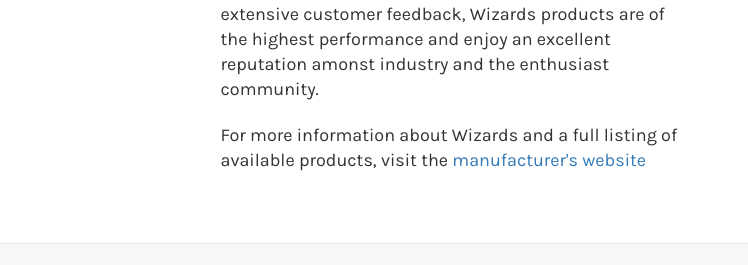
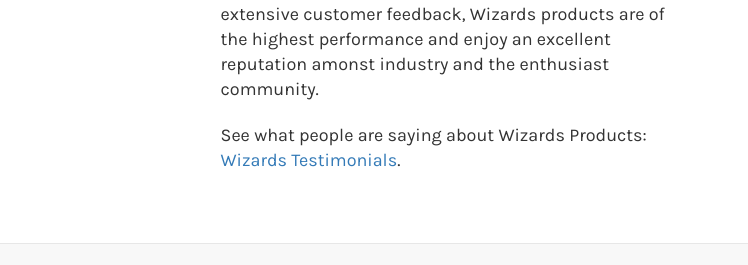
Before and after one commit to chris-osborne/ceejays-site, a plain HTML site: page index.html in a window 1280 px wide. Shown: the part 1815-2080 px from the top of the page, 532-1280 px from the left. Drawn offline with nearby package versions, Linux system fonts and the light colour scheme.

Commit message:
Test update

```diff
--- a/index.html
+++ b/index.html
@@ -130,7 +130,7 @@
                     <h2 class="section-heading">WIZARDS PRODUCTS</h2>
                     <p class="lead">Wizards have been manufacturing a complete professional line of automotive and motorcycle appearance products in the United States since 1986.</p>
                     <p class="lead">Based on years of manufacturing experience as well as extensive customer feedback, Wizards products are of the highest performance and enjoy an excellent reputation amonst industry and the enthusiast community.</p>
-                    <p class="lead">For more information about Wizards and a full listing of available products, visit the <a href="http://wizardsproducts.com/our-story/" target="#">manufacturer's website</a></p>
+                    <p class="lead">See what people are saying about Wizards Products: <a href="http://wizardsproducts.com/testimonials/" target="#">Wizards Testimonials</a>.</p>
                 </div>
                 <div class="col-lg-5 col-sm-pull-6  col-sm-6">
                     <img class="img-responsive" src="img/Wizards-Products-Logo.jpg" alt="" height="250px">
```
